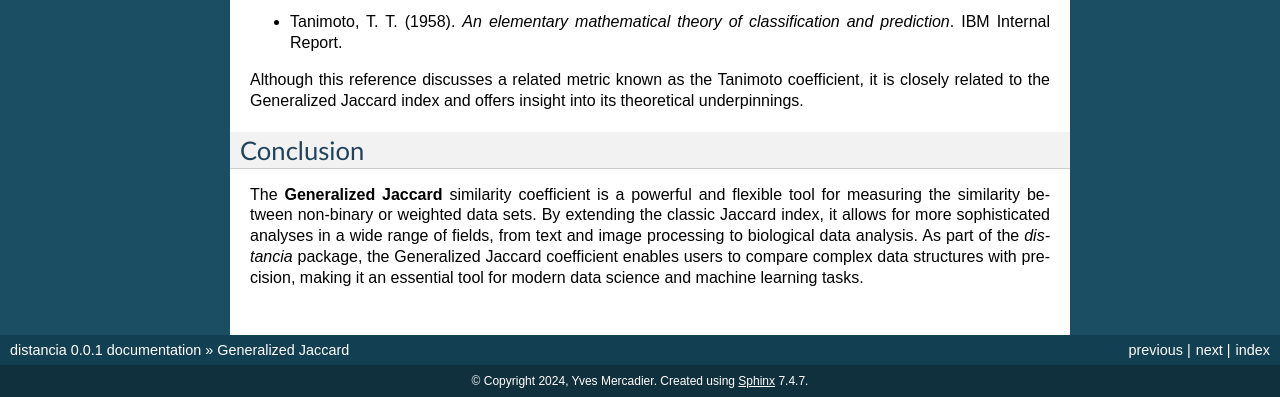
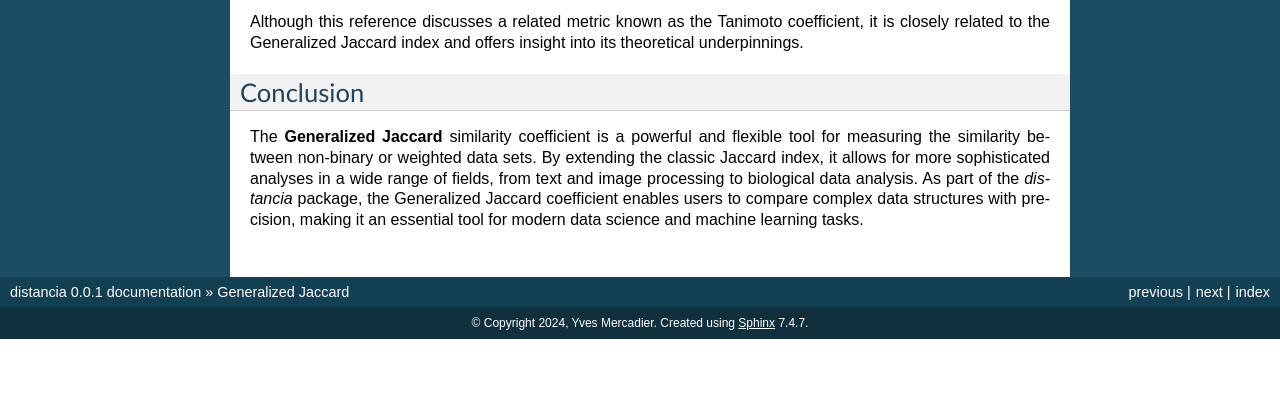
Before and after one commit to ym001/distancia, a Sphinx documentation site: the page built from docs/GeneralizedJaccard.rst, in a window 1280 px wide and 900 px high, scrolled down 1361 px, cut to the strip 503-900 px from the top of the window. Built offline with Sphinx 7.4.7, drawn with Linux system fonts in a browser that asks for light colours; pages that are not in the unit, such as notebooks, are missing from menus; after the commit the page ends 2203 px from its top, so only the background shows below that.

Commit message:
Update GeneralizedJaccard.rst

```diff
--- a/docs/GeneralizedJaccard.rst
+++ b/docs/GeneralizedJaccard.rst
@@ -85,8 +85,6 @@ For further reading on the **Generalized Jaccard** similarity coefficient, consi
 
     GeneralizedJaccard
 
-- Tanimoto, T. T. (1958). *An elementary mathematical theory of classification and prediction*. IBM Internal Report.
-
 Although this reference discusses a related metric known as the Tanimoto coefficient, it is closely related to the Generalized Jaccard index and offers insight into its theoretical underpinnings.
 
 Conclusion
```
